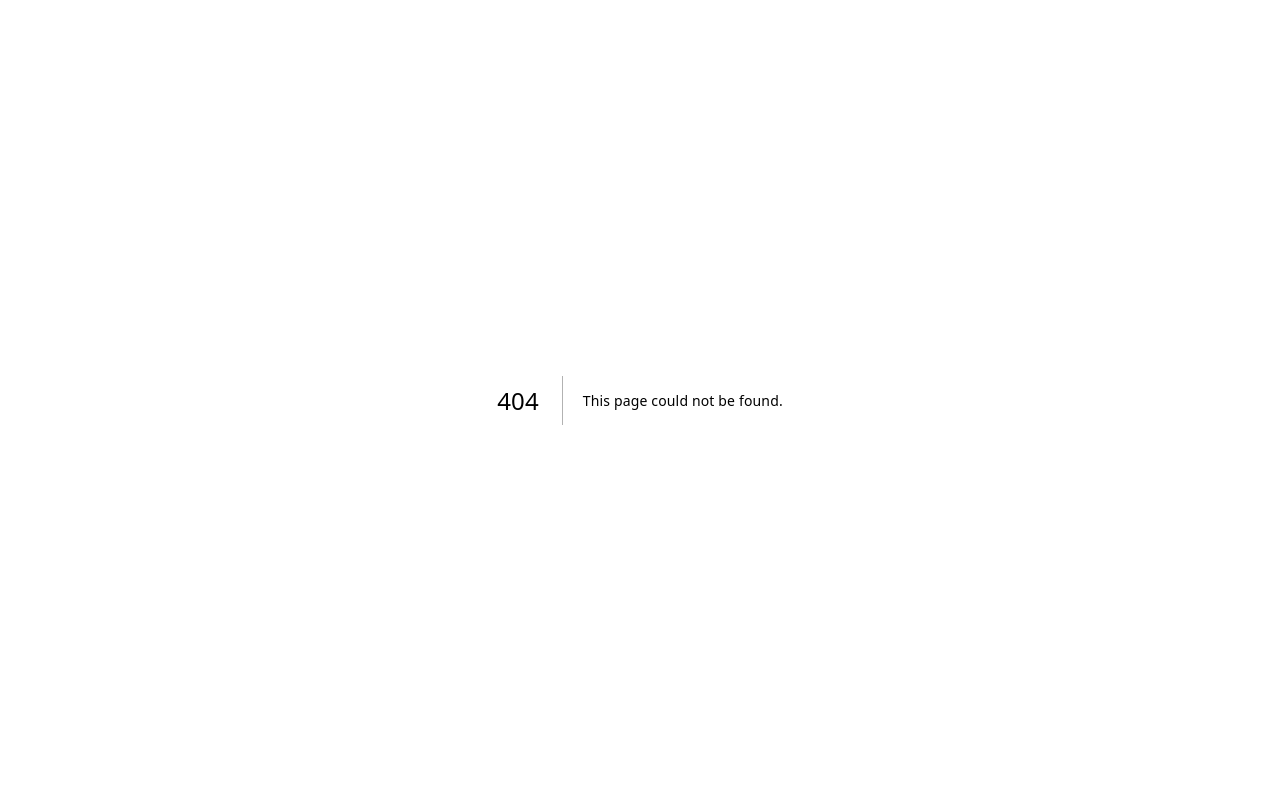
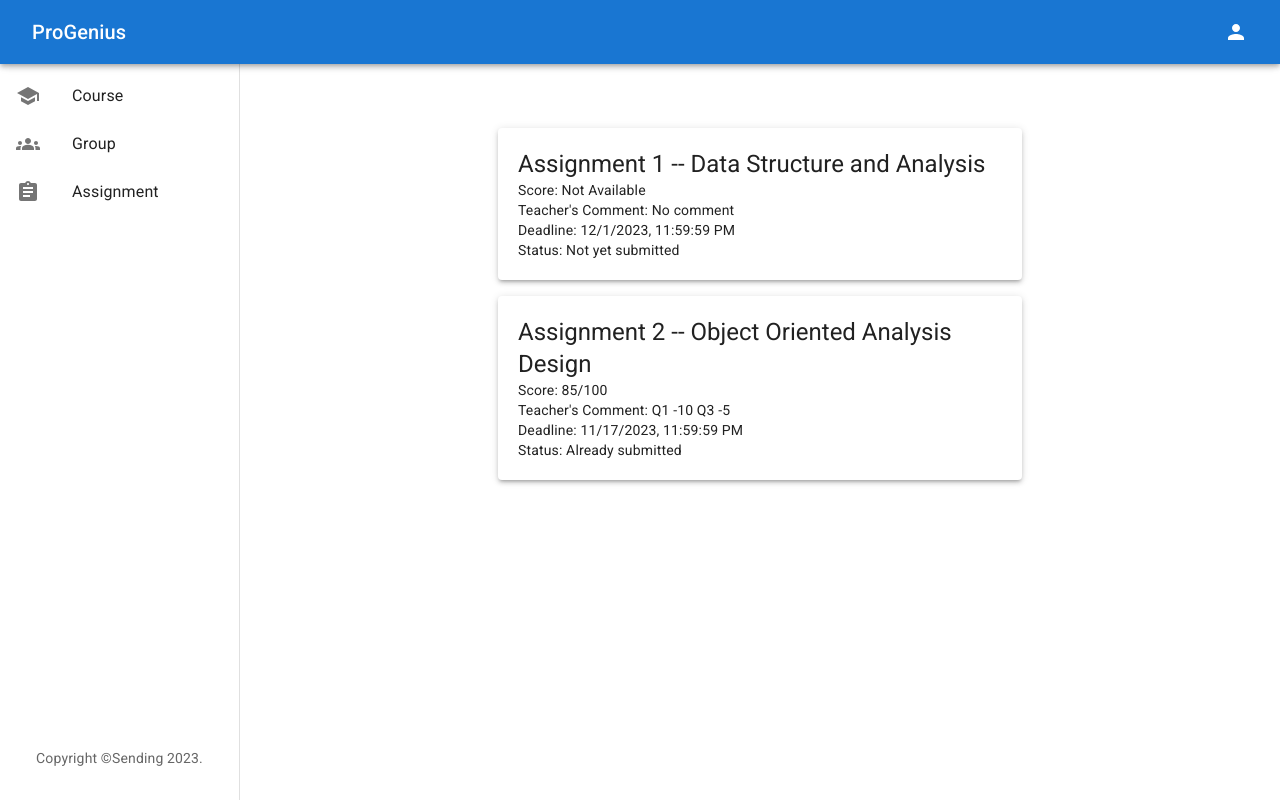
Before and after one commit to SUSTechOOAD2023/OOAD-FrontEnd, a Next.js app: page /dashboard/homework in a window 1280 px wide. Before the commit this address had no page. Built offline with nearby package versions, Linux system fonts and the light colour scheme.

Commit message:
add assigment page

```diff
--- /dev/null
+++ b/src/app/dashboard/homework/page.tsx
@@ -0,0 +1,84 @@
+'use client'
+import React from 'react';
+import { Container, Box, Grid, Paper, Typography } from '@mui/material';
+
+const AssignmentCard = ({ assignment }) => {
+  const { name, score, comment, deadline, submit, courseName } = assignment;
+  const isDeadlinePassed = new Date() > deadline;
+  const cardStyle = {
+    padding: "20px",
+    position: "relative",
+    backgroundColor: isDeadlinePassed ? '#33ff99' : "white"
+  };
+
+  return (
+    <Paper elevation={3} style={cardStyle}>
+      <Typography variant="h5" component="h2">
+        {name} -- {courseName}
+      </Typography>
+      <Typography variant="body2">
+        Score: {score || "Not Available"}
+      </Typography>
+      <Typography variant="body2">
+        Teacher's Comment: {comment || "No comment"}
+      </Typography>
+      <Typography variant="body2">
+        Deadline: {deadline.toLocaleString()}
+        {/* {new Date().toLocaleString()} */}
+      </Typography>
+      <Typography variant="body2">
+        Status: {submit?"Already submitted":"Not yet submitted"}
+        {/* {new Date().toLocaleString()} */}
+      </Typography>
+    </Paper>
+  );
+};
+
+export default function AssignmentPage({ assignments = [], courseName = "Introduction to Genshin Impact" }) {
+    // 示例数据
+    const exampleAssignments = assignments.length === 0 ? [
+      {
+        name: "Assignment 1",
+        score: "Not Available",
+        comment: "",
+        deadline: new Date('2023-11-31T23:59:59'),
+        submit: false,
+        courseName: "Data Structure and Analysis"
+      },
+      {
+        name: "Assignment 2",
+        score: "85/100",
+        comment: "Q1 -10  Q3 -5",
+        deadline: new Date('2023-11-17T23:59:59'),
+        submit: true,
+        courseName: "Object Oriented Analysis Design"
+      },
+      // 添加更多作业信息
+    ] : assignments;
+
+    return (
+      <Container component="main" maxWidth="xs" sx={{ minWidth:"55%" }}>
+        <Box
+          sx={{
+            marginTop: 8,
+            display: "flex",
+            flexDirection: "column",
+            alignItems: "center",
+          }}
+        >
+            {/* <Typography variant="h4" component="h1" marginBottom={4}>
+          Course: {courseName}
+        </Typography> */}
+          <Grid container spacing={2} alignItems="center">
+            {exampleAssignments.map((assignment, index) => (
+              <Grid item xs={12} key={index}>
+                <Box onClick={() => {/* handle click event */}} sx={{ cursor: "pointer" }}>
+                  <AssignmentCard assignment={assignment} />
+                </Box>
+              </Grid>
+            ))}
+          </Grid>
+        </Box>
+      </Container>
+    );
+  }
```
